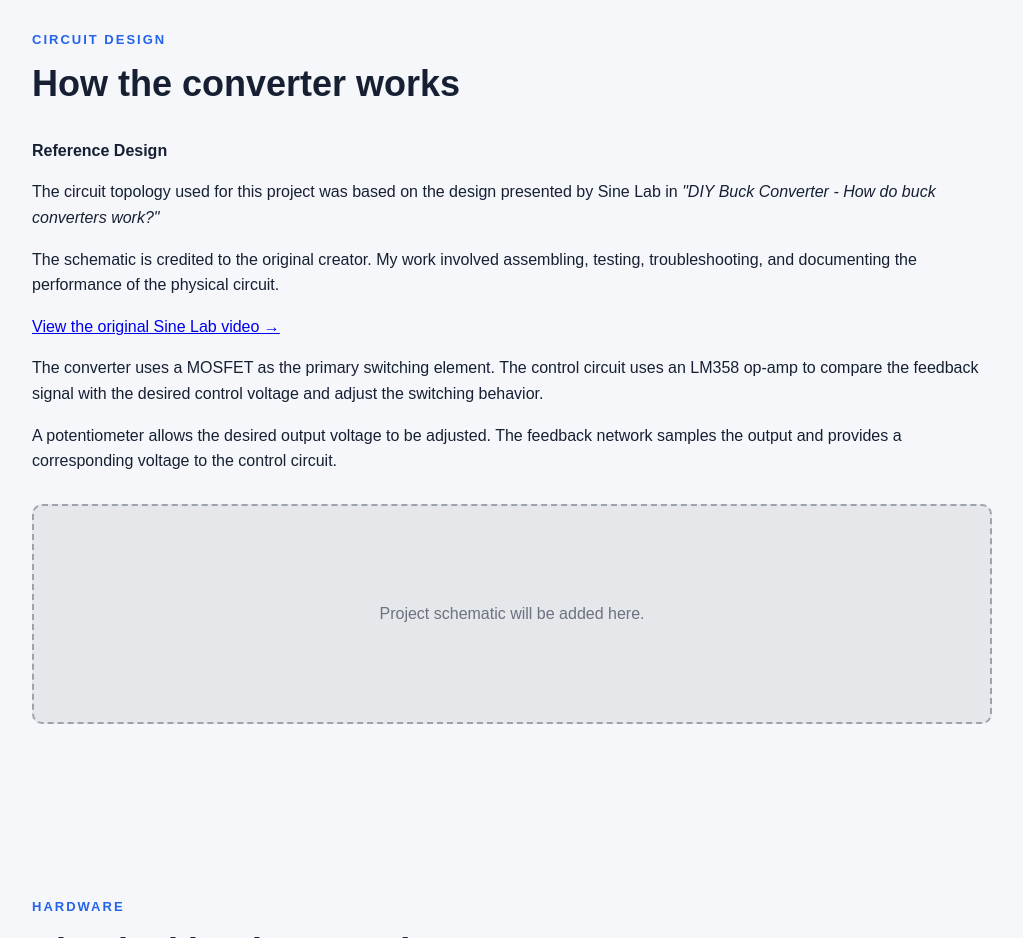
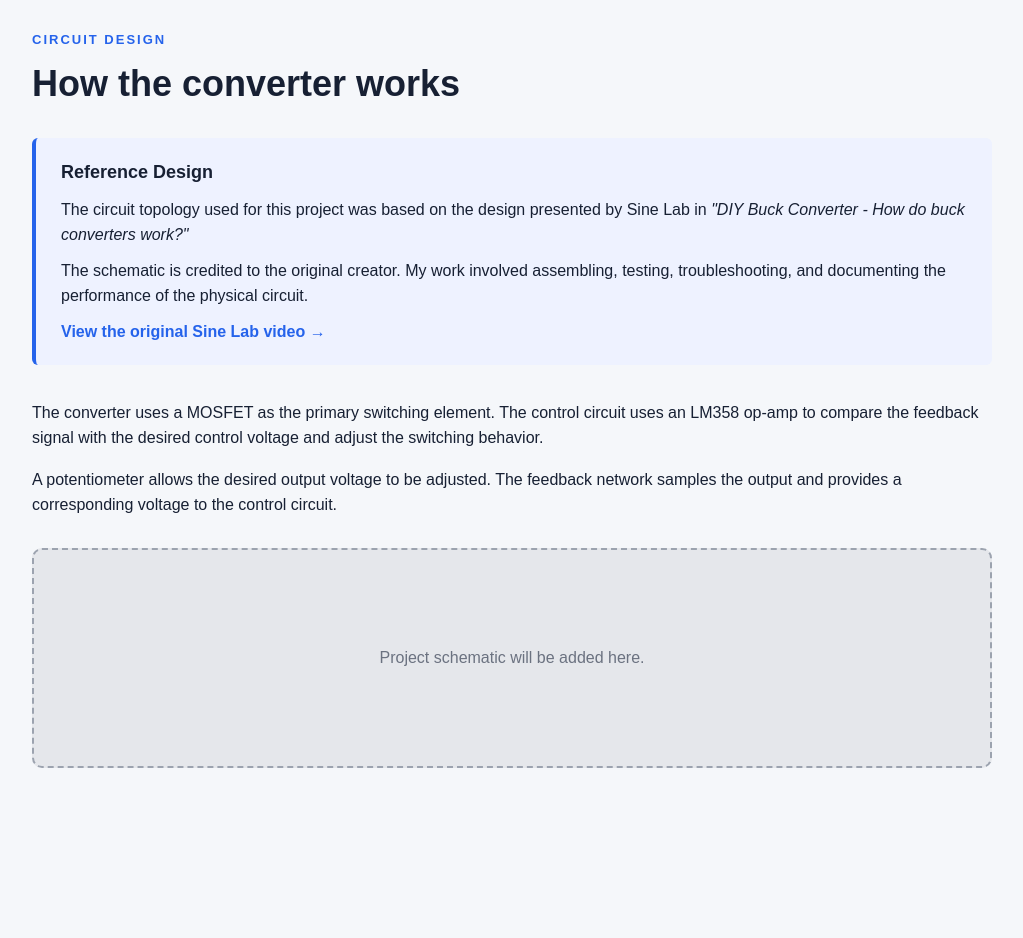
Before and after one commit to kyle-tomlinson-ee/kyle-tomlinson.github.io, a plain HTML site: page buck-converter.html in a window 1280 px wide. Shown: the part 1480-2418 px from the top of the page, without its empty margins (128-1151 px from the left). Drawn offline with Linux system fonts and the light colour scheme.

Commit message:
Update style.css

```diff
--- a/style.css
+++ b/style.css
@@ -241,3 +241,29 @@ section ul {
 section li {
     margin-bottom: 10px;
 }
+
+.reference-design {
+    background-color: #eef2ff;
+    border-left: 4px solid #2563eb;
+    padding: 20px 25px;
+    margin: 25px 0 35px 0;
+    border-radius: 6px;
+}
+
+.reference-design strong {
+    font-size: 18px;
+}
+
+.reference-design p {
+    margin: 10px 0;
+}
+
+.reference-design a {
+    color: #2563eb;
+    font-weight: bold;
+    text-decoration: none;
+}
+
+.reference-design a:hover {
+    text-decoration: underline;
+}
```
